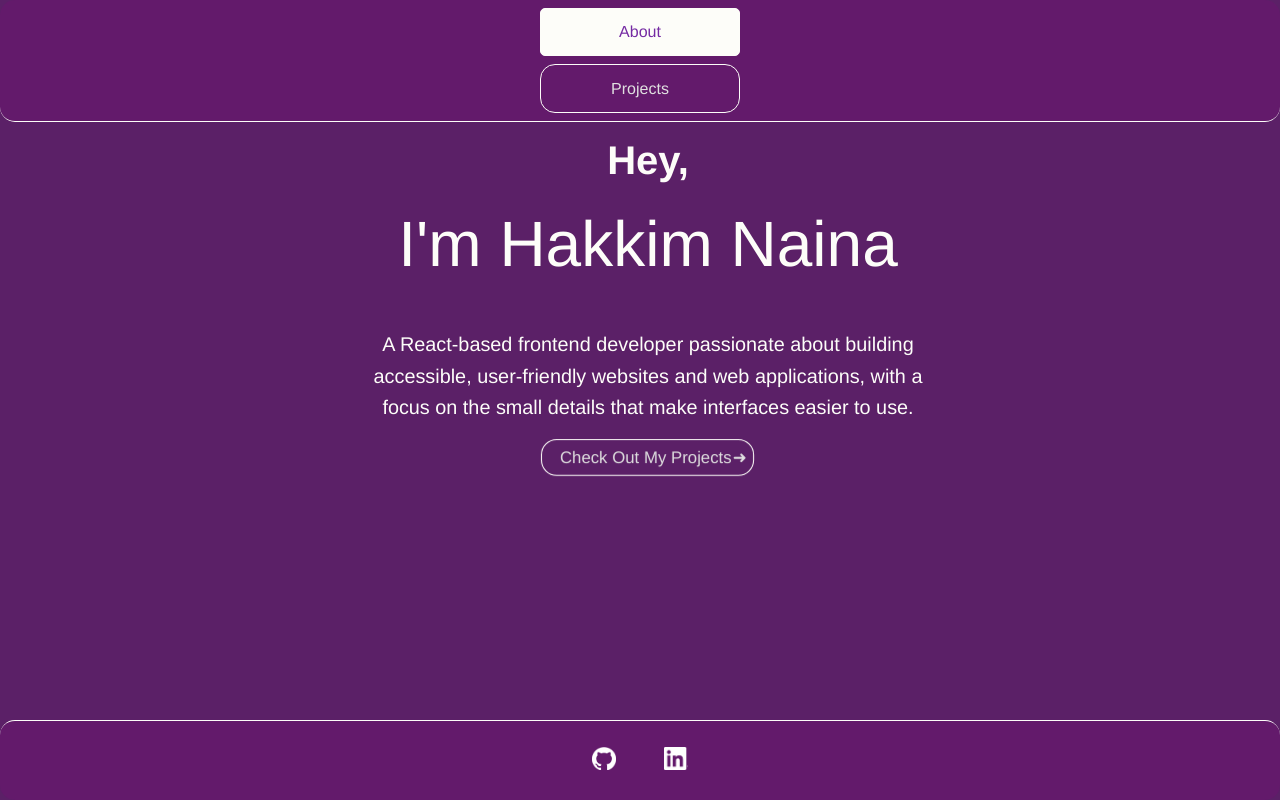
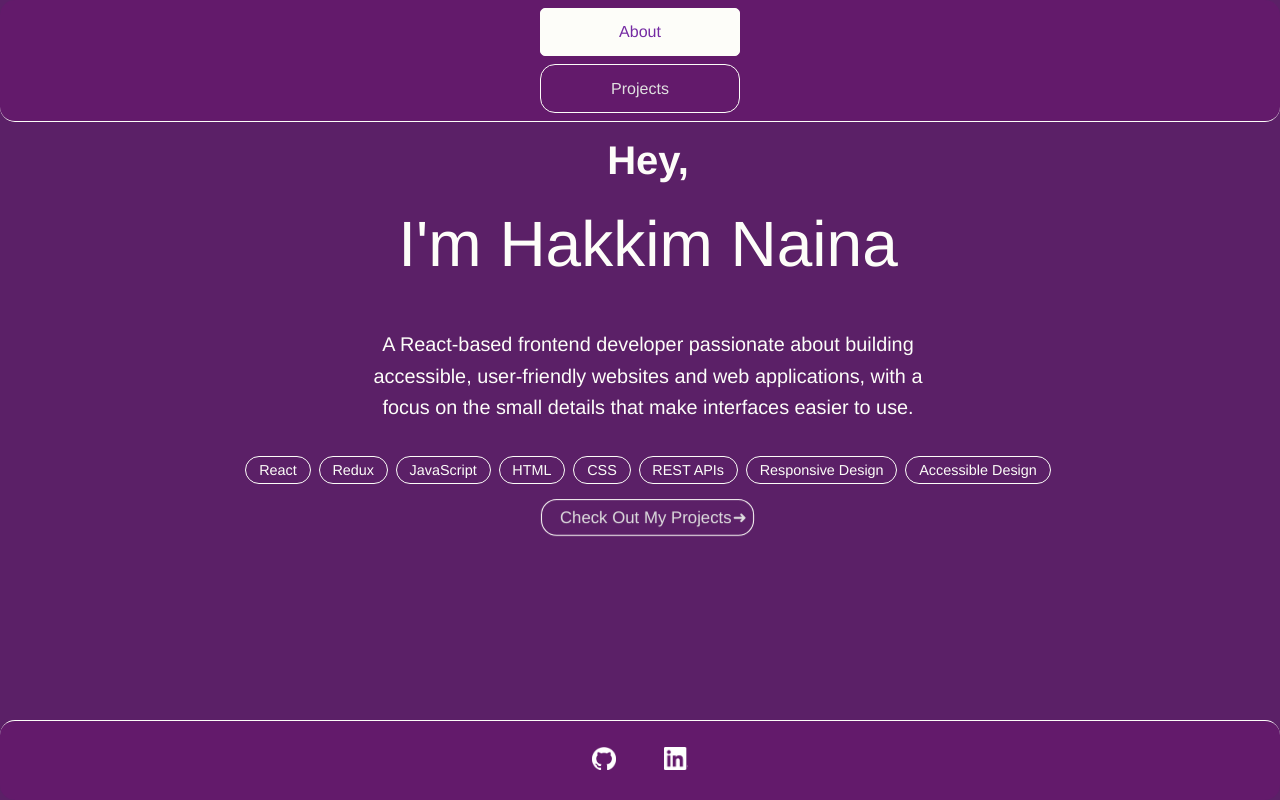
Before and after one commit to HakkimRN/portfolio, a React (Vite) app: page / in a window 1280 px wide. Built offline with nearby package versions, Linux system fonts and the light colour scheme.

Commit message:
added teck stack

```diff
--- a/src/components/About.jsx
+++ b/src/components/About.jsx
@@ -9,6 +9,7 @@ const About = () => {
       setTimeout(() => setStep(2), 300),
       setTimeout(() => setStep(3), 600),
       setTimeout(() => setStep(4), 900),
+      setTimeout(() => setStep(5), 1100),
     ];
     return () => timer.forEach(clearTimeout);
   }, []);
@@ -23,8 +24,17 @@ const About = () => {
           user-friendly websites and web applications, with a focus on the small
           details that make interfaces easier to use.
         </p>
+        <div
+          className={`tech-stack ${step >= 4 ? "show" : ""}`}
+          aria-label="Tech stack"
+          role="list"
+        >
+          {["React", "Redux", "JavaScript", "HTML", "CSS", "REST APIs", "Responsive Design", "Accessible Design"].map((tech) => (
+            <span key={tech} className="tech-badge" role="listitem">{tech}</span>
+          ))}
+        </div>
         <Link
-          className={`about-button ${step >= 4 ? "show" : ""}`}
+          className={`about-button ${step >= 5 ? "show" : ""}`}
           to="/projects"
           draggable="false"
         >
--- a/src/index.css
+++ b/src/index.css
@@ -73,7 +73,7 @@ body {
     transform: translateX(0);
 }
 
-.body span {
+.body > span {
     font-size: 2.5rem;
     font-weight: 600;
     margin-bottom: 1.5rem;
@@ -83,7 +83,7 @@ body {
     transition: opacity 0.6s ease, transform 0.6s ease;
 }
 
-.body span.show {
+.body > span.show {
     opacity: 1;
     transform: translateX(0);
 }
@@ -117,6 +117,36 @@ body {
     gap: 0.5rem;
     padding: 0.5rem;
     align-items: center;
+}
+
+.tech-stack {
+    display: flex;
+    flex-wrap: wrap;
+    gap: 0.5rem;
+    justify-content: center;
+    margin: 1rem 0;
+    opacity: 0;
+    transform: translateY(10px);
+    transition: opacity 0.6s ease, transform 0.6s ease;
+}
+
+.tech-stack.show {
+    opacity: 1;
+    transform: translateY(0);
+}
+
+.tech-badge {
+    background: transparent;
+    color: color(display-p3 0.992 0.993 0.977);
+    border: 1px solid color(display-p3 0.992 0.993 0.977);
+    padding: 0.3rem 0.8rem;
+    border-radius: 15px;
+    font-size: 0.9rem;
+}
+
+.tech-badge:hover {
+    transform: scale(1.1);
+    transition: transform 0.3s ease-in-out;
 }
 
 :root {
```
